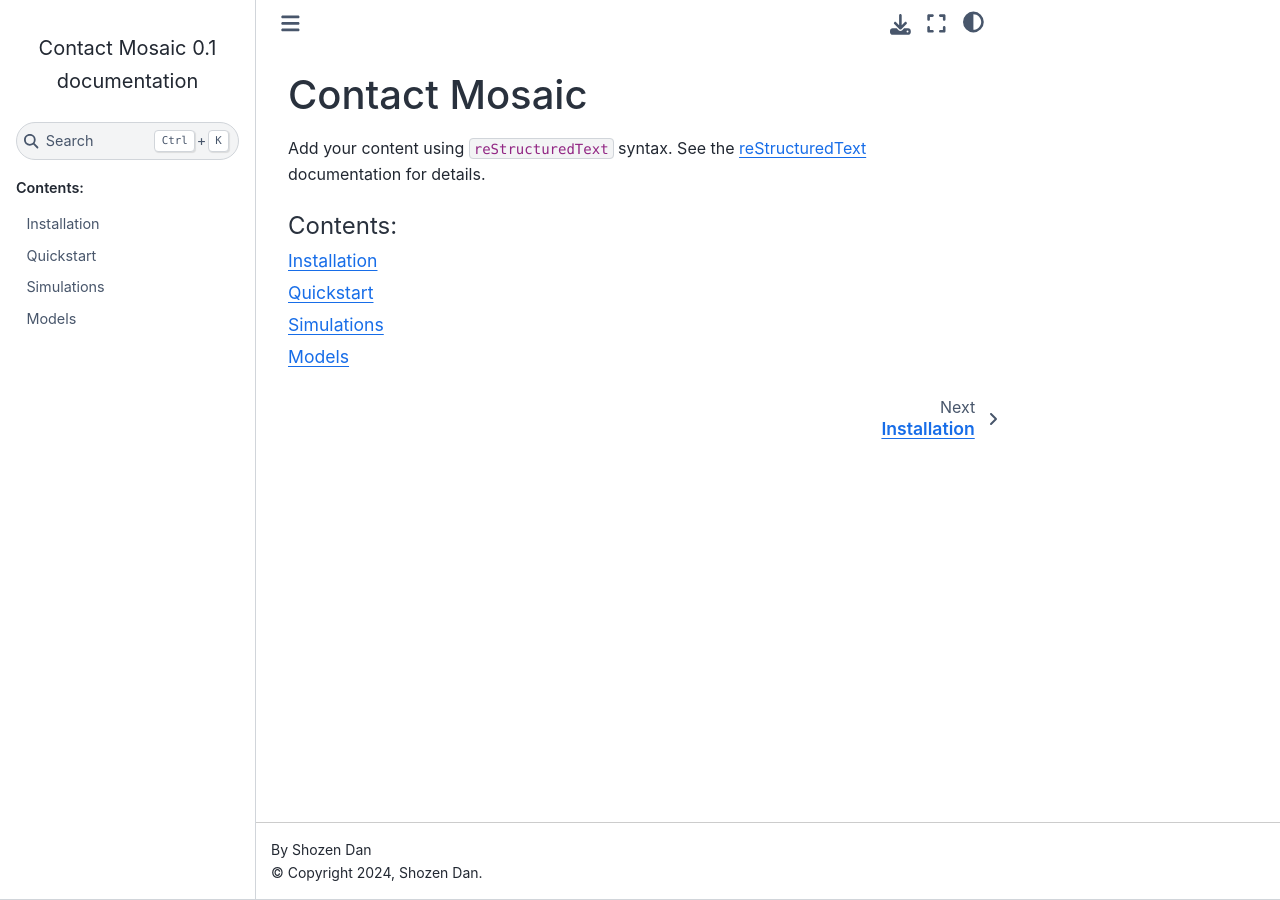
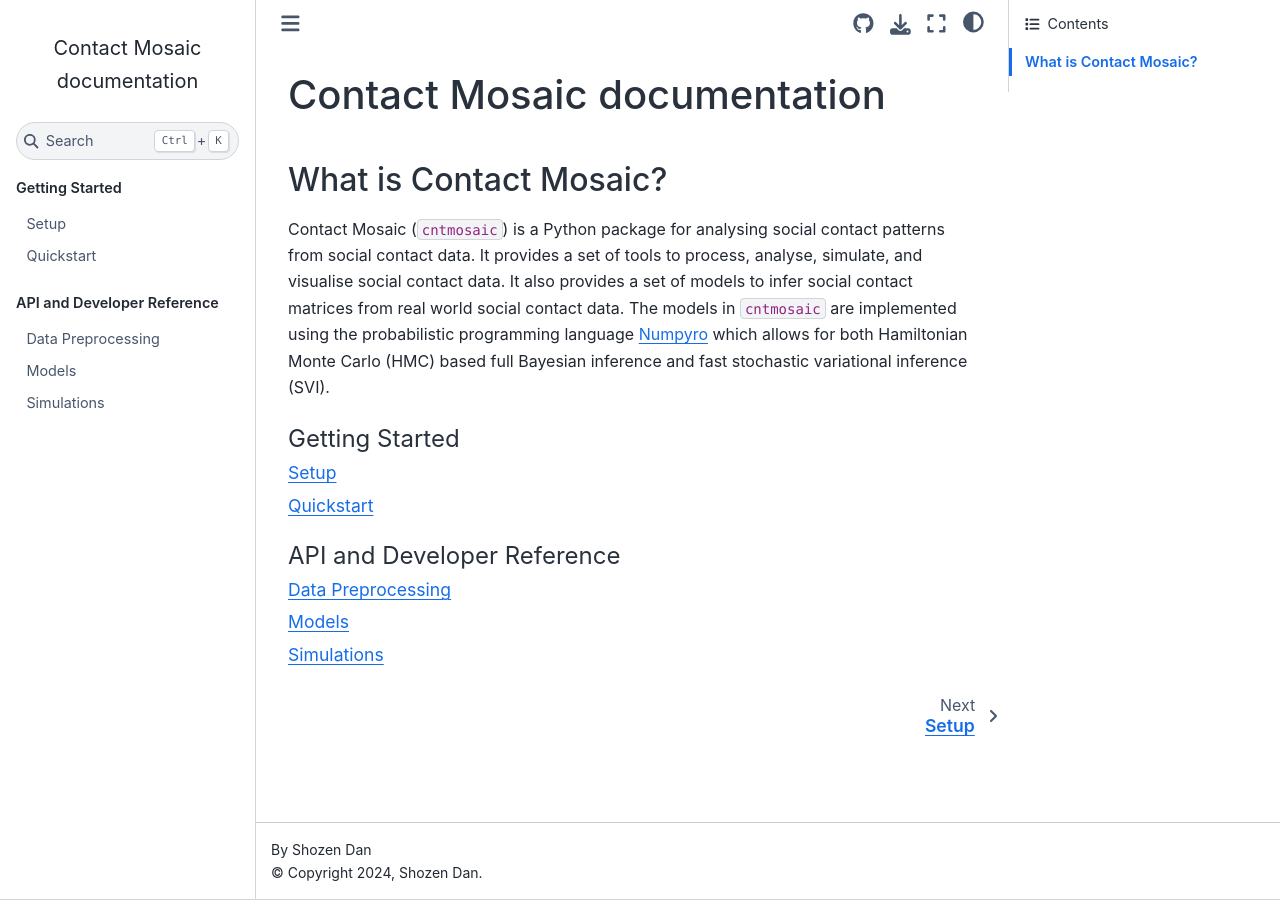
Before and after one commit to ShozenD/cntmosaic, a Sphinx documentation site: the page built from docs/source/index.rst, in a window 1280 px wide. Built offline with Sphinx 7.4.7 and the Sphinx Book theme 1.1.4, drawn with Linux system fonts in a browser that asks for light colours.

Commit message:
[Add] Documentation

```diff
--- a/docs/source/conf.py
+++ b/docs/source/conf.py
@@ -17,7 +17,14 @@ release = '0.1'
 extensions = [
   'sphinx.ext.napoleon',
   'sphinx.ext.autodoc',
+  'myst_parser'
 ]
+
+source_suffix = {
+  '.rst': 'restructuredtext',
+  '.txt': 'markdown',
+  '.md': 'markdown',
+}
 
 templates_path = ['_templates']
 exclude_patterns = []
@@ -28,6 +35,11 @@ exclude_patterns = []
 # https://www.sphinx-doc.org/en/master/usage/configuration.html#options-for-html-output
 
 html_theme = 'sphinx_book_theme'
+html_title = 'Contact Mosaic documentation'
+html_theme_options = {
+  'repository_url': 'https://github.com/ShozenD/high_res_brc',
+  'use_repository_button': True
+}
 html_static_path = ['_static']
 
 import sys
--- /dev/null
+++ b/docs/source/documentation/preprocess.rst
@@ -0,0 +1,4 @@
+Data Preprocessing
+==================
+
+.. autofunction:: cntmosaic.preprocess.make_train_data
--- a/docs/source/index.rst
+++ b/docs/source/index.rst
@@ -3,19 +3,32 @@
    You can adapt this file completely to your liking, but it should at least
    contain the root `toctree` directive.
 
-Contact Mosaic
-=================
+Contact Mosaic documentation
+============================
 
-Add your content using ``reStructuredText`` syntax. See the
-`reStructuredText <https://www.sphinx-doc.org/en/master/usage/restructuredtext/index.html>`_
-documentation for details.
-
+What is Contact Mosaic?
+-----------------------
+Contact Mosaic (``cntmosaic``) is a Python package for analysing social contact patterns from
+social contact data. It provides a set of tools to process, analyse, simulate, and visualise social contact data.
+It also provides a set of models to infer social contact matrices from real world social contact data.
+The models in ``cntmosaic`` are implemented using the probabilistic programming language `Numpyro <https://num.pyro.ai/en/stable/index.html>`_ which allows for
+both Hamiltonian Monte Carlo (HMC) based full Bayesian inference and fast stochastic variational inference (SVI).
 
 .. toctree::
-   :maxdepth: 3
-   :caption: Contents:
+   :maxdepth: 1
+   :caption: Getting Started
 
-   usage/installation
+   usage/setup
    usage/quickstart
+
+.. toctree::
+   :maxdepth: 1
+   :caption: Introductory Tutorial
+
+.. toctree::
+   :maxdepth: 1
+   :caption: API and Developer Reference
+
+   documentation/preprocess
+   documentation/models
    documentation/simulation
-   documentation/models
--- a/docs/source/usage/installation.rst
+++ /dev/null
@@ -1,4 +0,0 @@
-Installation
-============
-
-This is the installation guide for the project.
```
Also changed, not shown: docs/source/documentation/models.rst (+17 -0 lines), docs/source/usage/setup.md (added, +55 -0 lines).
